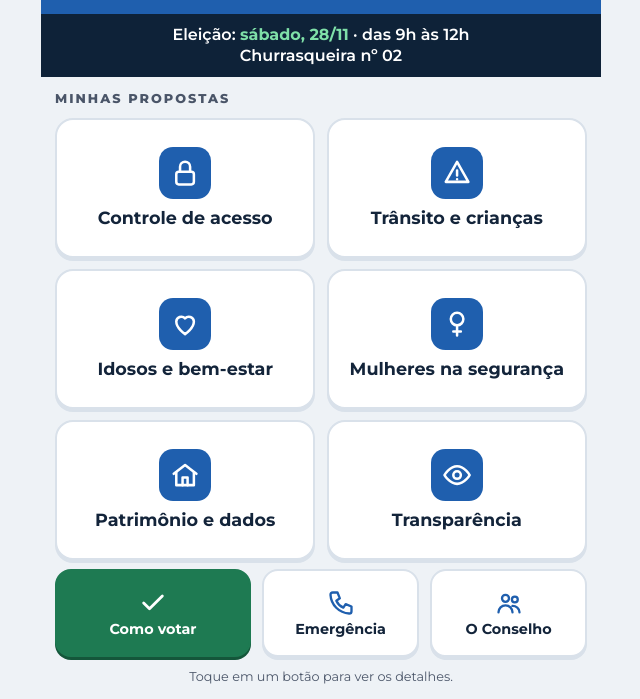
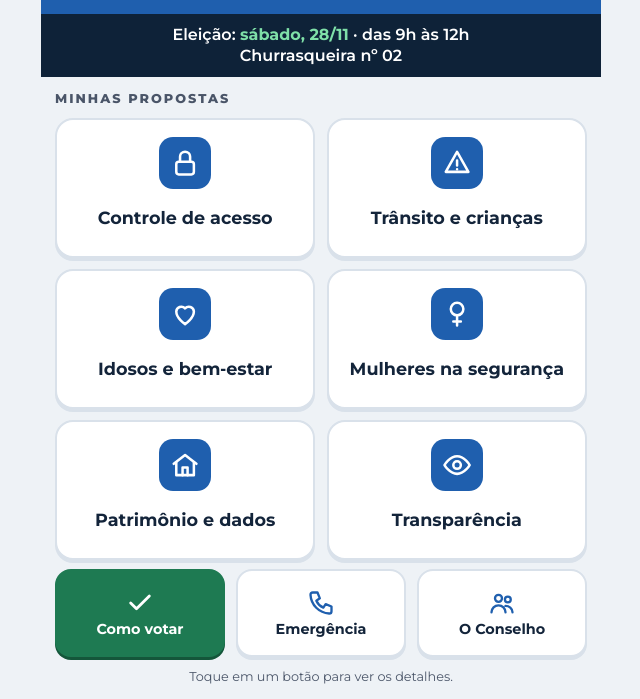
Before and after one commit to weligtonpiresaraujo/propostas, a plain HTML site: page index.html in a window 1280 px wide. Shown: the part 101-800 px from the top of the page, without its empty margins (319-959 px from the left). Drawn offline with Linux system fonts and the light colour scheme.

Commit message:
Botões da linha de baixo do mesmo tamanho e ícones alinhados
Co-Authored-By: Claude Opus 5.5 <noreply@anthropic.com>
Claude-Session: https://claude.ai/code/session_01BAnvncKe4ZpYHdNwTJpREu

```diff
--- a/index.html
+++ b/index.html
@@ -40,7 +40,8 @@ button{font-family:inherit}
 .tile:active{transform:translateY(3px);box-shadow:none}
 .tile .ic{width:clamp(38px,6.5vh,56px);height:clamp(38px,6.5vh,56px);border-radius:14px;background:var(--azul);display:flex;align-items:center;justify-content:center}
 .tile .ic svg{width:58%;height:58%}
-.linha{display:grid;grid-template-columns:1.25fr 1fr 1fr;gap:clamp(8px,1.4vh,12px);height:clamp(64px,11vh,88px)}
+.tile .lbl{min-height:2.4em;display:flex;align-items:center;justify-content:center}
+.linha{display:grid;grid-template-columns:1fr 1fr 1fr;gap:clamp(8px,1.4vh,12px);height:clamp(64px,11vh,88px)}
 .mini{display:flex;flex-direction:column;align-items:center;justify-content:center;gap:4px;border-radius:16px;background:var(--branco);border:2px solid var(--borda);box-shadow:0 3px 0 var(--borda);color:var(--texto);text-decoration:none;font-size:clamp(12px,1.8vh,15px);font-weight:700;line-height:1.15;text-align:center;padding:6px;cursor:pointer}
 .mini:active{transform:translateY(3px);box-shadow:none}
 .mini svg{width:clamp(22px,3.6vh,28px);height:clamp(22px,3.6vh,28px)}
@@ -105,12 +106,12 @@ button{font-family:inherit}
 <main class="miolo">
 <p class="rotulo">MINHAS PROPOSTAS</p>
 <nav class="grade" aria-label="Propostas">
-<a class="tile" href="#acesso"><span class="ic"><svg viewBox="0 0 24 24" fill="none" stroke="#fff" stroke-width="2" stroke-linecap="round" stroke-linejoin="round" aria-hidden="true"><rect x="5" y="11" width="14" height="10" rx="2"/><path d="M8 11V7a4 4 0 0 1 8 0v4"/></svg></span>Controle de acesso</a>
-<a class="tile" href="#transito"><span class="ic"><svg viewBox="0 0 24 24" fill="none" stroke="#fff" stroke-width="2" stroke-linecap="round" stroke-linejoin="round" aria-hidden="true"><path d="M12 3l9 16H3z"/><path d="M12 10v4M12 17h.01"/></svg></span>Trânsito e crianças</a>
-<a class="tile" href="#cuidado"><span class="ic"><svg viewBox="0 0 24 24" fill="none" stroke="#fff" stroke-width="2" stroke-linecap="round" stroke-linejoin="round" aria-hidden="true"><path d="M12 20s-7-4.5-7-10a4 4 0 0 1 7-2.5A4 4 0 0 1 19 10c0 5.5-7 10-7 10z"/></svg></span>Idosos e bem-estar</a>
-<a class="tile" href="#mulheres"><span class="ic"><svg viewBox="0 0 24 24" fill="none" stroke="#fff" stroke-width="2" stroke-linecap="round" stroke-linejoin="round" aria-hidden="true"><circle cx="12" cy="8" r="5"/><path d="M12 13v8M9 18h6"/></svg></span>Mulheres na segurança</a>
-<a class="tile" href="#patrimonio"><span class="ic"><svg viewBox="0 0 24 24" fill="none" stroke="#fff" stroke-width="2" stroke-linecap="round" stroke-linejoin="round" aria-hidden="true"><path d="M3 11l9-7 9 7"/><path d="M5 10v10h14V10"/><path d="M10 20v-6h4v6"/></svg></span>Patrimônio e dados</a>
-<a class="tile" href="#transparencia"><span class="ic"><svg viewBox="0 0 24 24" fill="none" stroke="#fff" stroke-width="2" stroke-linecap="round" stroke-linejoin="round" aria-hidden="true"><path d="M2 12s4-7 10-7 10 7 10 7-4 7-10 7S2 12 2 12z"/><circle cx="12" cy="12" r="3"/></svg></span>Transparência</a>
+<a class="tile" href="#acesso"><span class="ic"><svg viewBox="0 0 24 24" fill="none" stroke="#fff" stroke-width="2" stroke-linecap="round" stroke-linejoin="round" aria-hidden="true"><rect x="5" y="11" width="14" height="10" rx="2"/><path d="M8 11V7a4 4 0 0 1 8 0v4"/></svg></span><span class="lbl">Controle de acesso</span></a>
+<a class="tile" href="#transito"><span class="ic"><svg viewBox="0 0 24 24" fill="none" stroke="#fff" stroke-width="2" stroke-linecap="round" stroke-linejoin="round" aria-hidden="true"><path d="M12 3l9 16H3z"/><path d="M12 10v4M12 17h.01"/></svg></span><span class="lbl">Trânsito e crianças</span></a>
+<a class="tile" href="#cuidado"><span class="ic"><svg viewBox="0 0 24 24" fill="none" stroke="#fff" stroke-width="2" stroke-linecap="round" stroke-linejoin="round" aria-hidden="true"><path d="M12 20s-7-4.5-7-10a4 4 0 0 1 7-2.5A4 4 0 0 1 19 10c0 5.5-7 10-7 10z"/></svg></span><span class="lbl">Idosos e bem‑estar</span></a>
+<a class="tile" href="#mulheres"><span class="ic"><svg viewBox="0 0 24 24" fill="none" stroke="#fff" stroke-width="2" stroke-linecap="round" stroke-linejoin="round" aria-hidden="true"><circle cx="12" cy="8" r="5"/><path d="M12 13v8M9 18h6"/></svg></span><span class="lbl">Mulheres na segurança</span></a>
+<a class="tile" href="#patrimonio"><span class="ic"><svg viewBox="0 0 24 24" fill="none" stroke="#fff" stroke-width="2" stroke-linecap="round" stroke-linejoin="round" aria-hidden="true"><path d="M3 11l9-7 9 7"/><path d="M5 10v10h14V10"/><path d="M10 20v-6h4v6"/></svg></span><span class="lbl">Patrimônio e dados</span></a>
+<a class="tile" href="#transparencia"><span class="ic"><svg viewBox="0 0 24 24" fill="none" stroke="#fff" stroke-width="2" stroke-linecap="round" stroke-linejoin="round" aria-hidden="true"><path d="M2 12s4-7 10-7 10 7 10 7-4 7-10 7S2 12 2 12z"/><circle cx="12" cy="12" r="3"/></svg></span><span class="lbl">Transparência</span></a>
 </nav>
 <div class="linha">
 <a class="mini votar" href="#votar"><svg viewBox="0 0 24 24" fill="none" stroke="#fff" stroke-width="2.4" stroke-linecap="round" stroke-linejoin="round" aria-hidden="true"><path d="M4 12l5 5L20 6"/></svg>Como votar</a>
```
